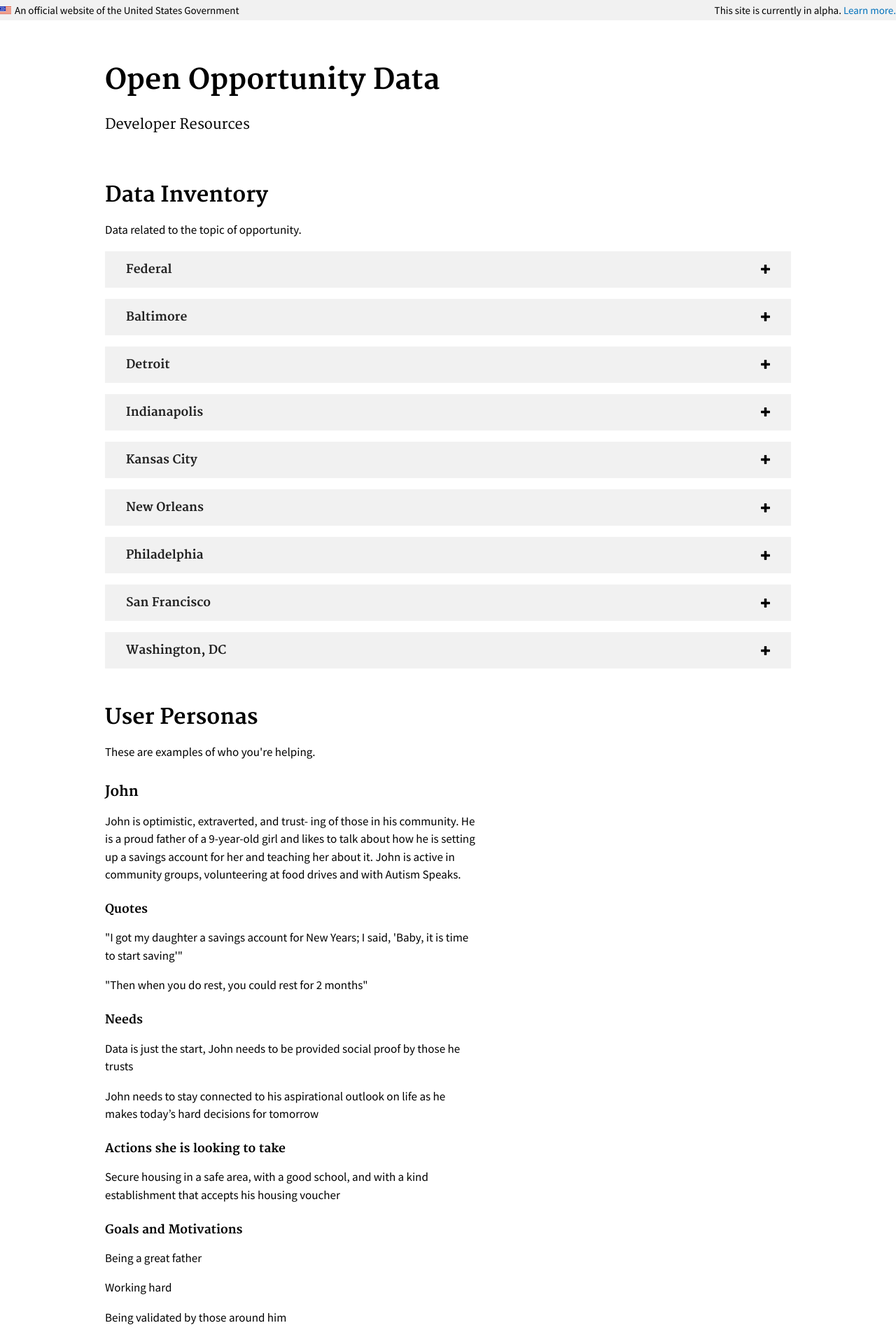
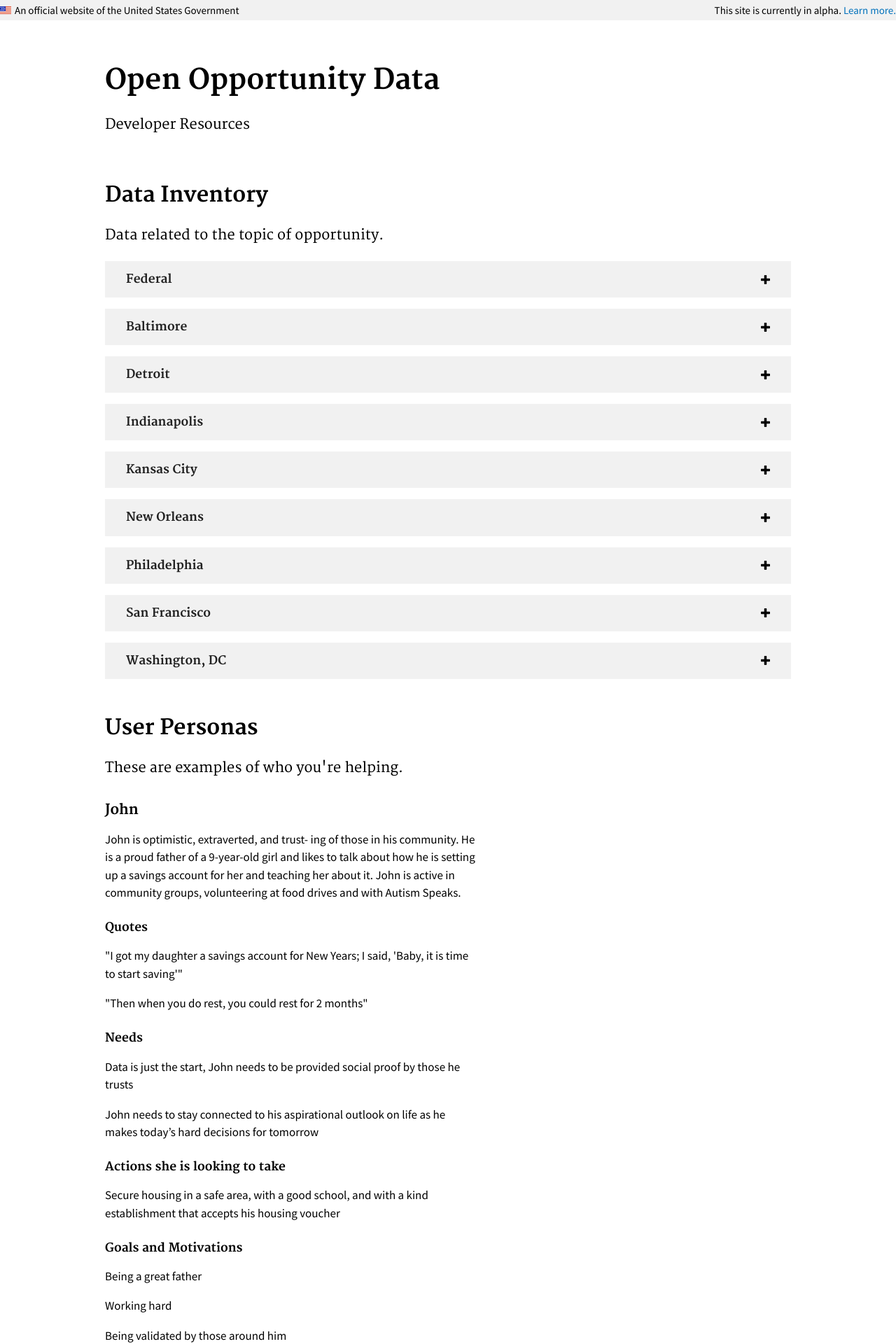
Before and after one commit to presidential-innovation-fellows/open-opportunity-data, a Jekyll site: the page built from index.html, in a window 1280 px wide. Shown: the top 1920 px of the page at 70% size. Built offline with Jekyll 4.4.1, drawn with Linux system fonts in a browser that asks for light colours.

Commit message:
Minor styling

```diff
--- a/index_includes/data-inventory.html
+++ b/index_includes/data-inventory.html
@@ -1,5 +1,5 @@
 <h2>Data Inventory</h2>
-<p>Data related to the topic of opportunity.</p>
+<p class="usa-font-lead">Data related to the topic of opportunity.</p>
 
 {% include_relative index_includes/data-inventory-provider.html id='federal' group_key='curator' %}
 
--- a/index_includes/personas.html
+++ b/index_includes/personas.html
@@ -1,5 +1,5 @@
 <h2>User Personas</h2>
-<p>These are examples of who you're helping.</p>
+<p class="usa-font-lead">These are examples of who you're helping.</p>
 
 {% for persona_hash in site.data.personas %}
 {% assign persona = persona_hash[1] %}
```
